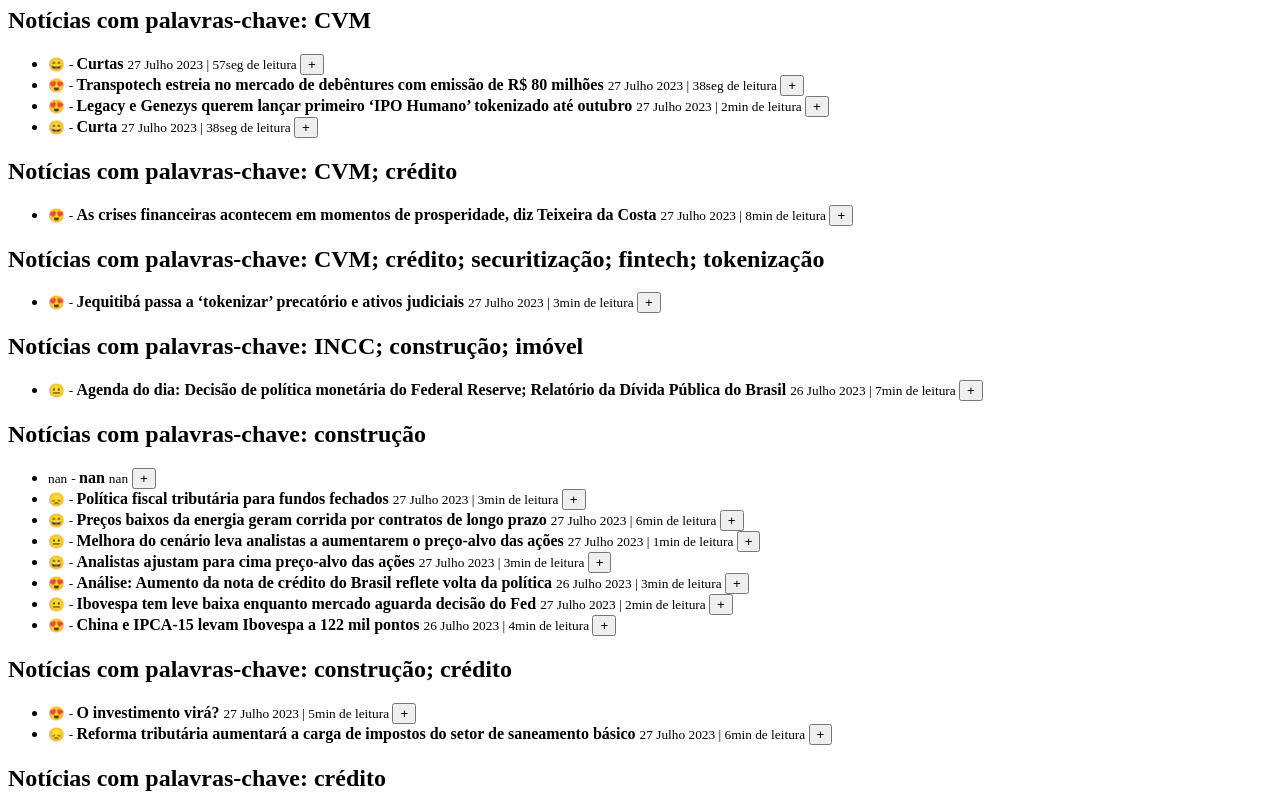
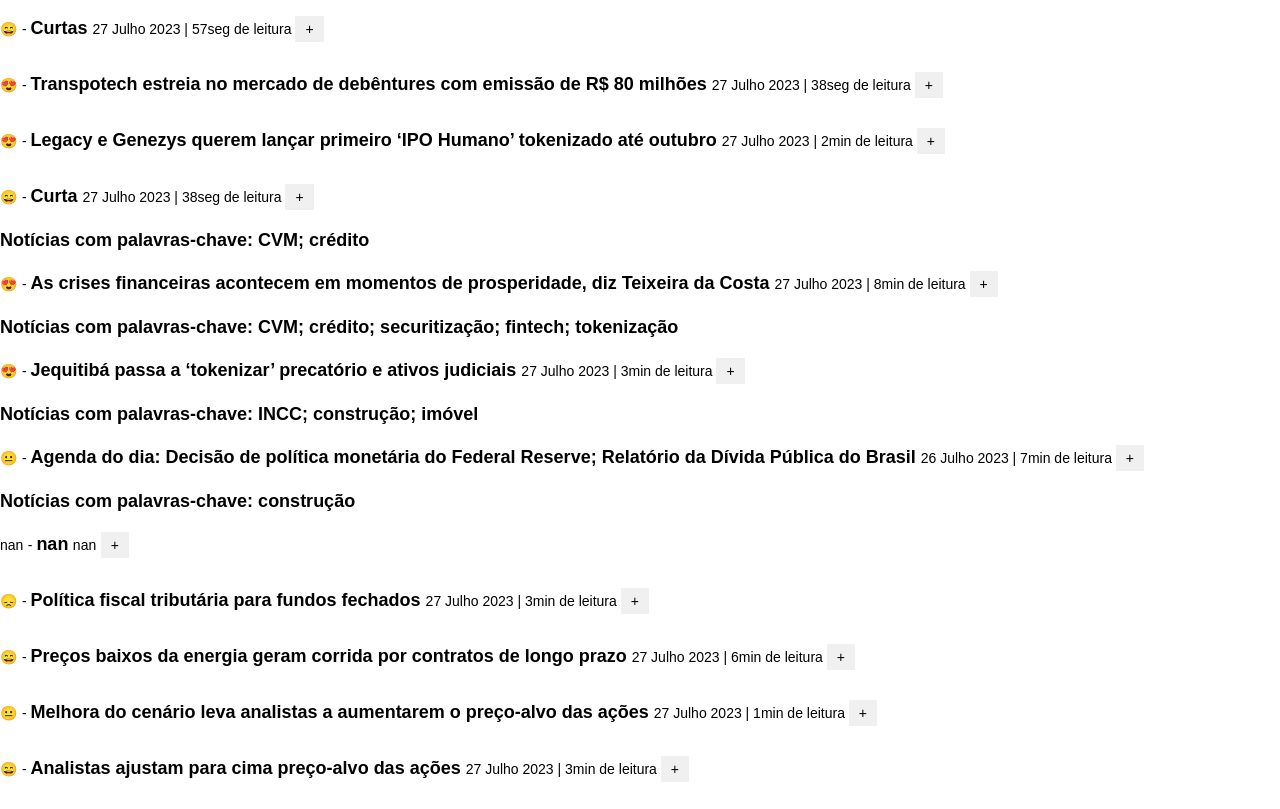
Before and after one commit to jrtedeschi/mfnews, a plain HTML site: page index.html in a window 1280 px wide. Shown: the part 73-882 px from the top of the page. Drawn offline with Linux system fonts and the light colour scheme.

Commit message:
Adding styles

```diff
--- a/index.html
+++ b/index.html
@@ -2,6 +2,7 @@
 <html>
 <head>
     <title>Notícias</title>
+    <link rel="stylesheet" href="styles.css">
 </head>
 <body>
     <h1>Lista de Notícias</h1>
--- /dev/null
+++ b/styles.css
@@ -0,0 +1,75 @@
+/* Reset default styles */
+body, h1, h2, ul, li, p, small, button {
+    margin: 0;
+    padding: 0;
+    list-style: none;
+    font-family: Arial, sans-serif;
+  }
+
+  /* Main header style */
+  h1 {
+    font-size: 24px;
+    font-weight: bold;
+    margin-bottom: 20px;
+  }
+
+  /* News headline style */
+  h2 {
+    font-size: 18px;
+    margin-top: 20px;
+  }
+
+  /* News list style */
+  ul {
+    margin-top: 10px;
+  }
+
+  /* News item style */
+  li {
+    margin-bottom: 20px;
+  }
+
+  /* Emoji style */
+  small {
+    font-size: 18px;
+  }
+
+  /* News title style */
+  strong {
+    font-size: 18px;
+  }
+
+  /* News details style */
+  small {
+    font-size: 14px;
+  }
+
+  /* Show more/less buttons style */
+  button {
+    font-size: 14px;
+    background-color: #f0f0f0;
+    border: none;
+    padding: 5px 10px;
+    cursor: pointer;
+    margin-top: 10px;
+  }
+
+  /* Hide the "materia-completa" div by default */
+  .materia-completa {
+    display: none;
+  }
+
+  /* Toggle button styles */
+  .btn-resumo,
+  .btn-materia-completa {
+    cursor: pointer;
+  }
+
+  /* Styling for the "materia-completa" div when it's visible */
+  .materia-completa.visible {
+    display: block;
+    margin-top: 10px;
+    background-color: #f9f9f9;
+    padding: 10px;
+    border: 1px solid #ccc;
+  }
```
